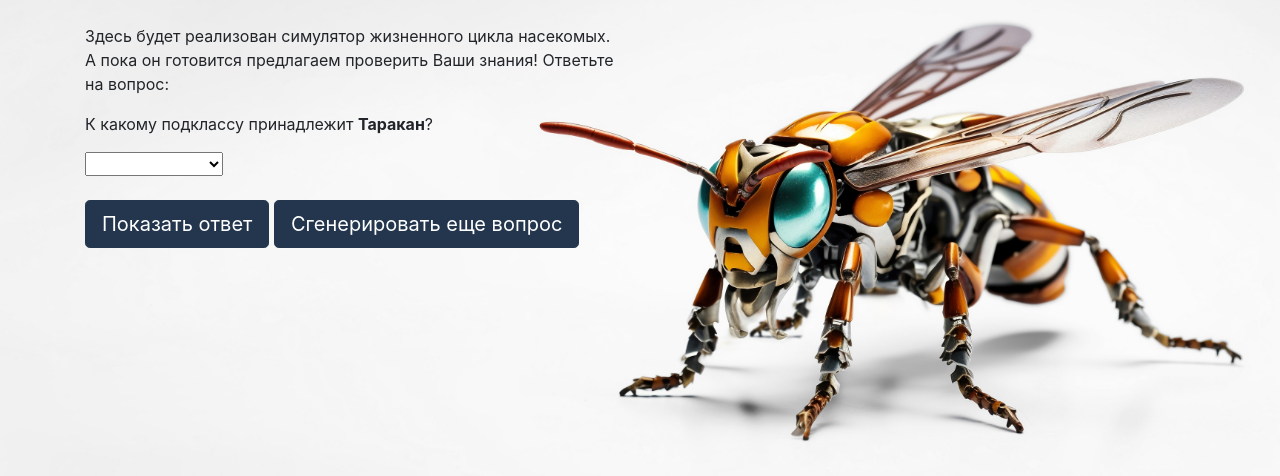
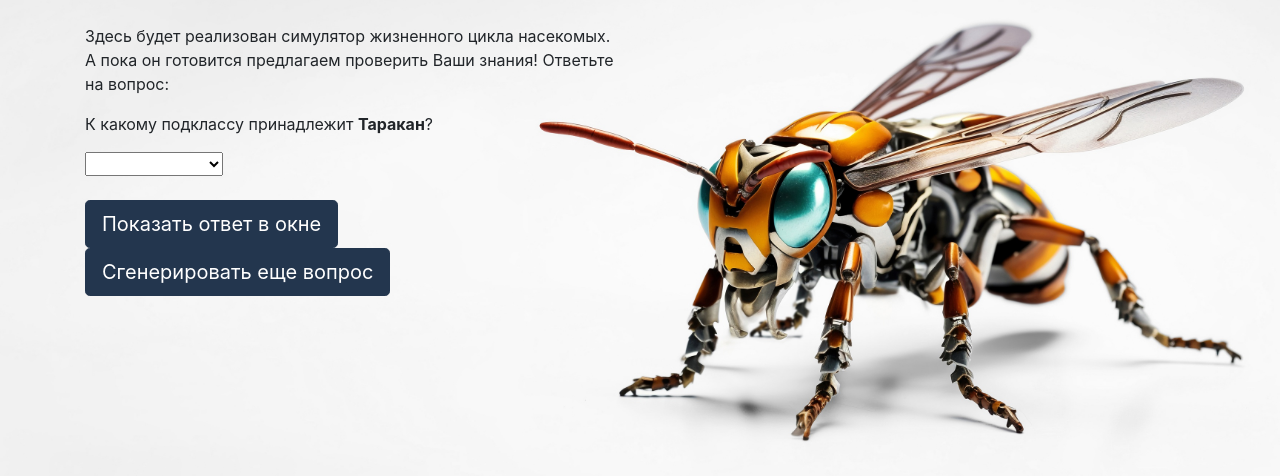
Before and after one commit to ypary/cyclo, a Django app: page /simulator/ in a window 1280 px wide. Shown: the part 184-660 px from the top of the page. Run offline with Django 5.2, Linux system fonts and the light colour scheme; data comes from the database, SQL or seed files in the repository; some libraries are stand-ins or nearby versions.

Commit message:
first update

```diff
--- a/animals/templates/animals/simulator.html
+++ b/animals/templates/animals/simulator.html
@@ -31,7 +31,7 @@
                         <br><br>
                         <button id="start-purchase-btn" type="button" class="btn btn-lg">
                             <a id="mybut">
-                                Показать ответ
+                                Показать ответ в окне
                             </a>
                         </button>
                         <p id="true_answer" hidden="true">{{ question_answer }}</p>
```
